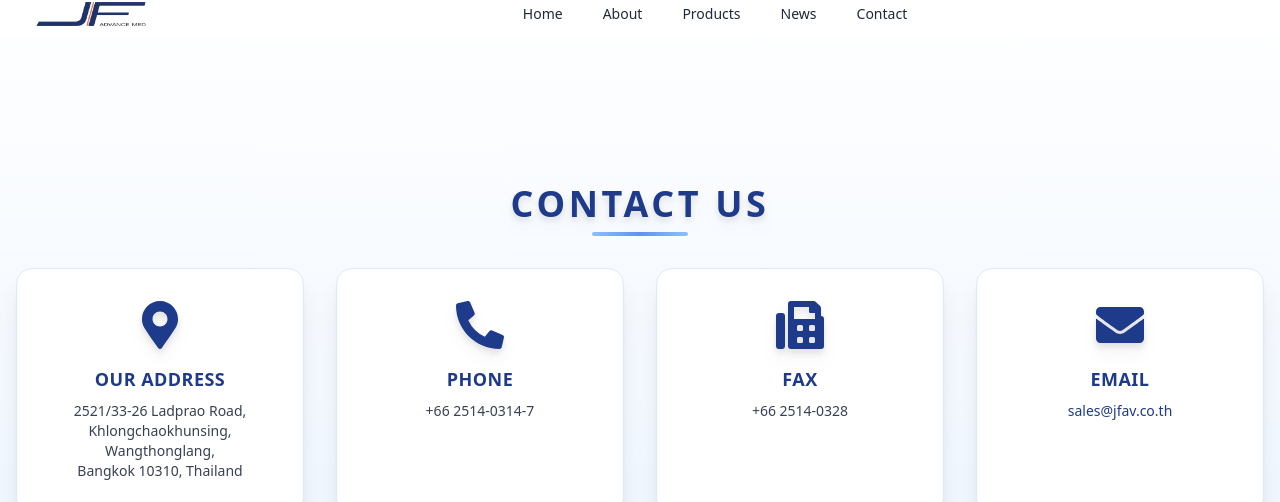
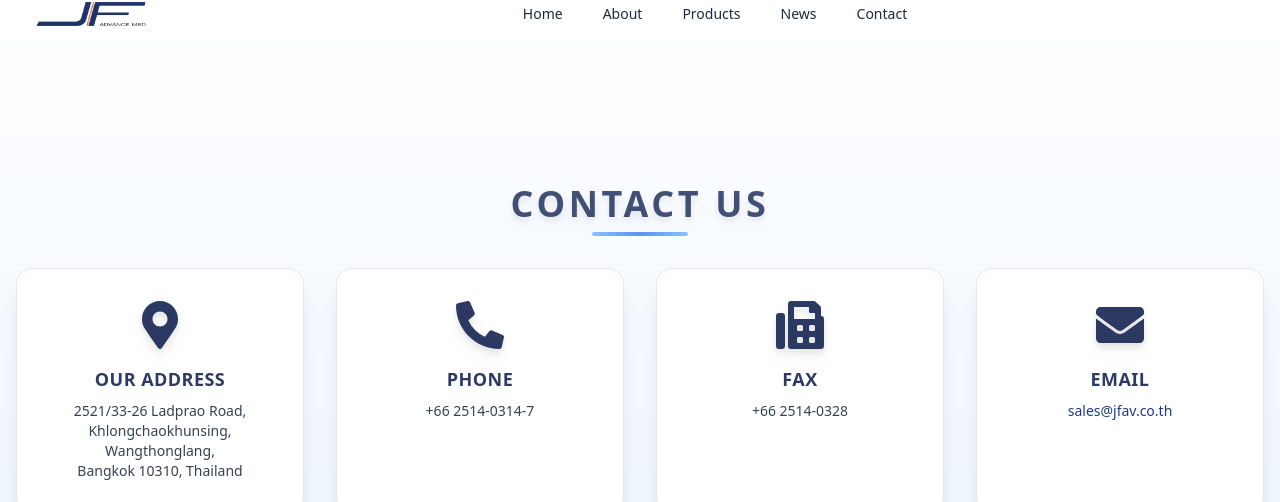
Before and after one commit to BenzPratchaya/jf-website, a Next.js app: page /contact in a window 1280 px wide. Shown: the part 8-510 px from the top of the page. Built offline with nearby package versions, Linux system fonts and the light colour scheme.

Commit message:
Update color

```diff
--- a/src/components/About/History.tsx
+++ b/src/components/About/History.tsx
@@ -87,11 +87,11 @@ const History = () => {
                 whileInView={{ opacity: 1, x: 0 }}
                 transition={{ duration: 0.9, delay: 0.3, ease: "easeOut" }}
                 viewport={{ once: true, amount: 0.6 }}
-                className={`flex-grow w-full md:w-1/2 bg-white bg-opacity-95 p-6 sm:p-8 rounded-xl shadow-2xl transition-all duration-300 ease-in-out cursor-pointer hover:bg-blue-700 hover:bg-opacity-95 group transform hover:-translate-y-2 hover:scale-[1.02] ${
+                className={`flex-grow w-full md:w-1/2 bg-white bg-opacity-95 p-6 sm:p-8 rounded-xl shadow-2xl transition-all duration-300 ease-in-out cursor-pointer hover:bg-blue-950/90 hover:bg-opacity-95 group transform hover:-translate-y-2 hover:scale-[1.02] ${
                   index % 2 === 0 ? 'md:ml-auto' : 'md:mr-auto'
                 }`}
               >
-                <p className="text-2xl sm:text-3xl font-bold text-blue-700 mb-3 group-hover:text-white transition-colors duration-300">
+                <p className="text-2xl sm:text-3xl font-bold text-blue-950/90 mb-3 group-hover:text-white transition-colors duration-300">
                   {event.title}
                 </p>
                 <p className="text-gray-700 text-base sm:text-lg leading-relaxed group-hover:text-blue-100 transition-colors duration-300">
--- a/src/components/About/MissionVision.tsx
+++ b/src/components/About/MissionVision.tsx
@@ -12,7 +12,7 @@ const MissionVision = () => {
           whileInView={{ opacity: 1, y: 0 }}
           transition={{ duration: 1 }}
           viewport={{ once: true }}
-          className="text-center text-3xl sm:text-4xl uppercase text-blue-900 font-bold tracking-widest drop-shadow-lg"
+          className="text-center text-3xl sm:text-4xl uppercase text-blue-950/80 font-bold tracking-widest drop-shadow-lg"
         >
           Our Mission
         </motion.h2>
--- a/src/components/Contact/Contact.tsx
+++ b/src/components/Contact/Contact.tsx
@@ -13,7 +13,7 @@ const Contact = () => {
         whileInView={{ opacity: 1, y: 0 }}
         transition={{ duration: 1.2 }}
         viewport={{ once: true }}
-        className="text-center text-3xl sm:text-4xl mt-12 pt-12 uppercase text-blue-900 font-bold tracking-widest drop-shadow-lg"
+        className="text-center text-3xl sm:text-4xl mt-12 pt-12 uppercase text-blue-950/80 font-bold tracking-widest drop-shadow-lg"
       >
         Contact Us
       </motion.h2>
@@ -32,10 +32,10 @@ const Contact = () => {
             viewport={{ once: true }}
             className="bg-white p-8 rounded-2xl shadow-xl border border-blue-100 flex flex-col items-center text-center hover:shadow-2xl hover:border-blue-300 transition-all duration-300"
           >
-            <div className="text-blue-900 text-5xl mb-4 drop-shadow-lg">
+            <div className="text-blue-950/90 text-5xl mb-4 drop-shadow-lg">
               <FaMapMarkerAlt />
             </div>
-            <h3 className="text-lg font-bold mb-2 text-blue-900 uppercase tracking-wide">Our Address</h3>
+            <h3 className="text-lg font-bold mb-2 text-blue-950/90 uppercase tracking-wide">Our Address</h3>
             <p className="text-sm text-gray-700">
               2521/33-26 Ladprao Road,<br />
               Khlongchaokhunsing, Wangthonglang,<br />
@@ -50,10 +50,10 @@ const Contact = () => {
             viewport={{ once: true }}
             className="bg-white p-8 rounded-2xl shadow-xl border border-blue-100 flex flex-col items-center text-center hover:shadow-2xl hover:border-blue-300 transition-all duration-300"
           >
-            <div className="text-blue-900 text-5xl mb-4 drop-shadow-lg">
+            <div className="text-blue-950/90 text-5xl mb-4 drop-shadow-lg">
               <FaPhoneAlt />
             </div>
-            <h3 className="text-lg font-bold mb-2 text-blue-900 uppercase tracking-wide">Phone</h3>
+            <h3 className="text-lg font-bold mb-2 text-blue-950/90 uppercase tracking-wide">Phone</h3>
             <p className="text-sm text-gray-700">
               +66 2514-0314-7
             </p>
@@ -66,10 +66,10 @@ const Contact = () => {
             viewport={{ once: true }}
             className="bg-white p-8 rounded-2xl shadow-xl border border-blue-100 flex flex-col items-center text-center hover:shadow-2xl hover:border-blue-300 transition-all duration-300"
           >
-            <div className="text-blue-900 text-5xl mb-4 drop-shadow-lg">
+            <div className="text-blue-950/90 text-5xl mb-4 drop-shadow-lg">
               <FaFax />
             </div>
-            <h3 className="text-lg font-bold mb-2 text-blue-900 uppercase tracking-wide">Fax</h3>
+            <h3 className="text-lg font-bold mb-2 text-blue-950/90 uppercase tracking-wide">Fax</h3>
             <p className="text-sm text-gray-700">
               +66 2514-0328
             </p>
@@ -82,10 +82,10 @@ const Contact = () => {
             viewport={{ once: true }}
             className="bg-white p-8 rounded-2xl shadow-xl border border-blue-100 flex flex-col items-center text-center hover:shadow-2xl hover:border-blue-300 transition-all duration-300"
           >
-            <div className="text-blue-900 text-5xl mb-4 drop-shadow-lg">
+            <div className="text-blue-950/90 text-5xl mb-4 drop-shadow-lg">
               <FaEnvelope />
             </div>
-            <h3 className="text-lg font-bold mb-2 text-blue-900 uppercase tracking-wide">Email</h3>
+            <h3 className="text-lg font-bold mb-2 text-blue-950/90 uppercase tracking-wide">Email</h3>
             <p className="text-sm text-blue-900">
               <a href="mailto:sales@jfav.co.th" className="hover:underline">sales@jfav.co.th</a>
             </p>
@@ -153,7 +153,7 @@ const Contact = () => {
               <div className="flex justify-center">
                 <button
                   type="submit"
-                  className="bg-blue-950 hover:bg-blue-900 text-white font-semibold px-10 py-3 rounded-lg shadow transition-all duration-300 hover:scale-105"
+                  className="bg-blue-950/90 hover:bg-blue-950 text-white font-semibold px-10 py-3 rounded-lg shadow transition-all duration-300 hover:scale-105"
                 >
                   Send Message
                 </button>
--- a/src/components/Footer/Footer.tsx
+++ b/src/components/Footer/Footer.tsx
@@ -11,7 +11,7 @@ export const Footer = () => {
     <>
       {/* Footer section */}
       {/* ใช้ Container เพื่อจัดเนื้อหาให้อยู่ตรงกลางและเพิ่มช่องว่าง */}
-      <div className="bg-blue-950 pt-12 pb-6 text-white">
+      <div className="bg-blue-950/90 pt-12 pb-6 text-white">
         <div className="container mx-auto px-4 md:px-8 lg:px-16 xl:px-20">
           <div className="grid grid-cols-1 md:grid-cols-3 gap-8 md:gap-12">
             <CompanyDetails />
--- a/src/components/Hero/Hero.tsx
+++ b/src/components/Hero/Hero.tsx
@@ -21,7 +21,7 @@ const Hero = () => {
 
   return (
     <section
-      className="relative w-full min-h-[480px] md:min-h-[580px] lg:min-h-[680px] flex items-center bg-blue-950"
+      className="relative w-full min-h-[480px] md:min-h-[580px] lg:min-h-[680px] flex items-center bg-blue-950/90"
     >
       {/* พื้นหลังภาพฝั่งขวา */}
       <div
@@ -34,7 +34,7 @@ const Hero = () => {
           transition: "background-image 1s ease-in-out",
         }}
       >
-        <div className="absolute inset-0 bg-gradient-to-l from-blue-950/80 to-transparent" />
+        <div className="absolute inset-0 bg-gradient-to-l from-blue-950/90 to-transparent" />
       </div>
       {/* พื้นหลังภาพเต็มจอบนมือถือ */}
       <div
@@ -66,7 +66,7 @@ const Hero = () => {
         </p>
         <a
           href="/contact"
-          className="inline-flex items-center justify-center bg-blue-300 hover:bg-blue-800 text-blue-900 hover:text-blue-300 font-semibold text-base px-6 py-3 rounded-md shadow-md transition-all duration-300 w-auto max-w-xs"
+          className="inline-flex items-center justify-center bg-blue-300 hover:bg-blue-950/90 text-blue-950/90 hover:text-blue-300 font-semibold text-base px-6 py-3 rounded-md shadow-md transition-all duration-300 w-auto max-w-xs"
         >
           Contact Us
         </a>
--- a/src/components/Leader/Leader.tsx
+++ b/src/components/Leader/Leader.tsx
@@ -53,7 +53,7 @@ const Leader = () => {
           whileInView={{ opacity: 1, y: 0 }}
           transition={{ duration: 1.2 }}
           viewport={{ once: true }}
-          className="text-center text-3xl sm:text-4xl mt-12 pt-12 uppercase text-blue-900 font-bold tracking-widest drop-shadow-lg"
+          className="text-center text-3xl sm:text-4xl mt-12 pt-12 uppercase text-blue-950/80 font-bold tracking-widest drop-shadow-lg"
         >
           Team Leaders
         </motion.h2>
--- a/src/components/LogoSlide/LogoHospital.tsx
+++ b/src/components/LogoSlide/LogoHospital.tsx
@@ -45,7 +45,7 @@ const LogoHospital = () => {
           whileInView={{ opacity: 1, y: 0 }}
           transition={{ duration: 1.2 }}
           viewport={{ once: true }}
-          className="text-center text-3xl sm:text-4xl mt-12 pt-12 uppercase text-blue-900 font-bold tracking-widest drop-shadow-lg"
+          className="text-center text-3xl sm:text-4xl mt-12 pt-12 uppercase text-blue-950/80 font-bold tracking-widest drop-shadow-lg"
         >
           our clients
         </motion.h2>
--- a/src/components/LogoSlide/LogoPartner.tsx
+++ b/src/components/LogoSlide/LogoPartner.tsx
@@ -123,7 +123,7 @@ const LogoPartner = () => {
           whileInView={{ opacity: 1, y: 0 }}
           transition={{ duration: 1.2 }}
           viewport={{ once: true }}
-          className="text-center text-3xl sm:text-4xl uppercase text-blue-900 font-bold tracking-widest drop-shadow-lg"
+          className="text-center text-3xl sm:text-4xl uppercase text-blue-950/80 font-bold tracking-widest drop-shadow-lg"
         >
           Partnership
         </motion.h2>
--- a/src/components/Service/Service.tsx
+++ b/src/components/Service/Service.tsx
@@ -50,14 +50,14 @@ const Service = () => {
               transition={{ duration: 1 }}
               viewport={{ once: true }}
               key={i}
-              className="group rounded-2xl shadow-md p-8 flex flex-col items-center text-center transition-all duration-300 bg-gray-100 text-blue-900 hover:bg-blue-900 hover:text-white hover:shadow-xl"
+              className="group rounded-2xl shadow-md p-8 flex flex-col items-center text-center transition-all duration-300 bg-gray-100 text-blue-950/90 hover:bg-blue-950/90 hover:text-white hover:shadow-xl"
             >
               <div>
                 {React.cloneElement(s.icon, {
-                  className: `${s.icon.props.className || ''} ${ "text-blue-900 group-hover:text-white"}`
+                  className: `${s.icon.props.className || ''} ${ "text-blue-950/90 group-hover:text-white"}`
                 })}
               </div>
-              <h3 className="font-bold text-lg mb-2 text-blue-900 group-hover:text-white">{s.title}</h3>
+              <h3 className="font-bold text-lg mb-2 text-blue-950/90 group-hover:text-white">{s.title}</h3>
               <p className="mb-6 text-gray-500 group-hover:text-blue-100">{s.desc}</p>
             </motion.div>
           ))}
```
Also changed, not shown: src/components/About/About.tsx (+4 -4 lines).
